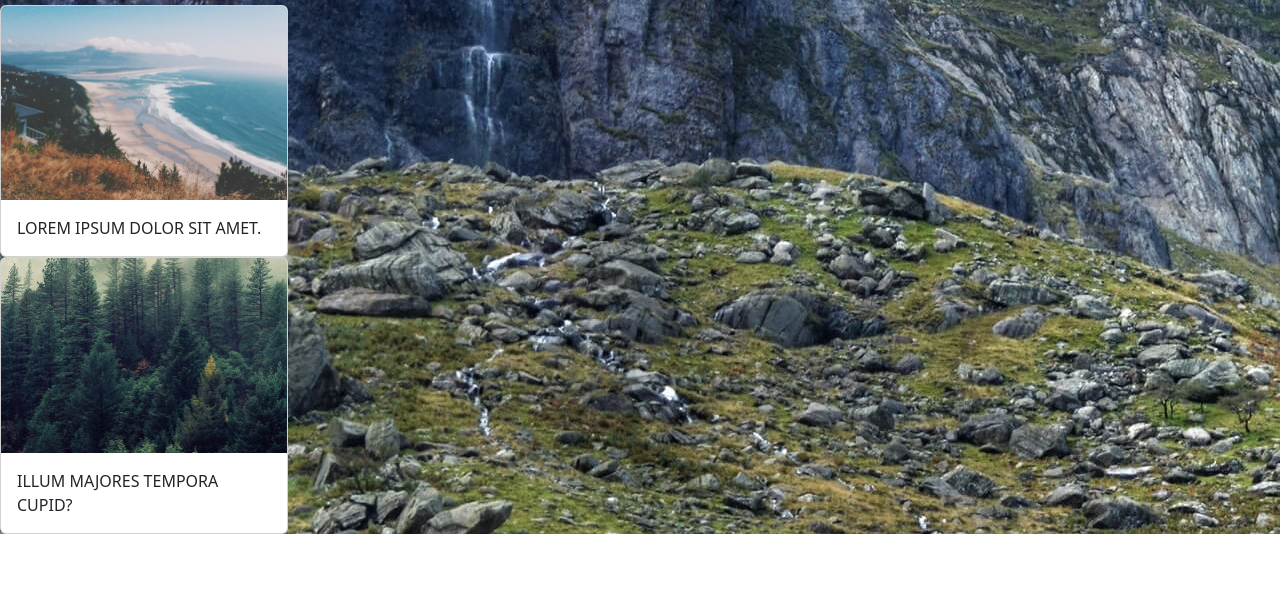
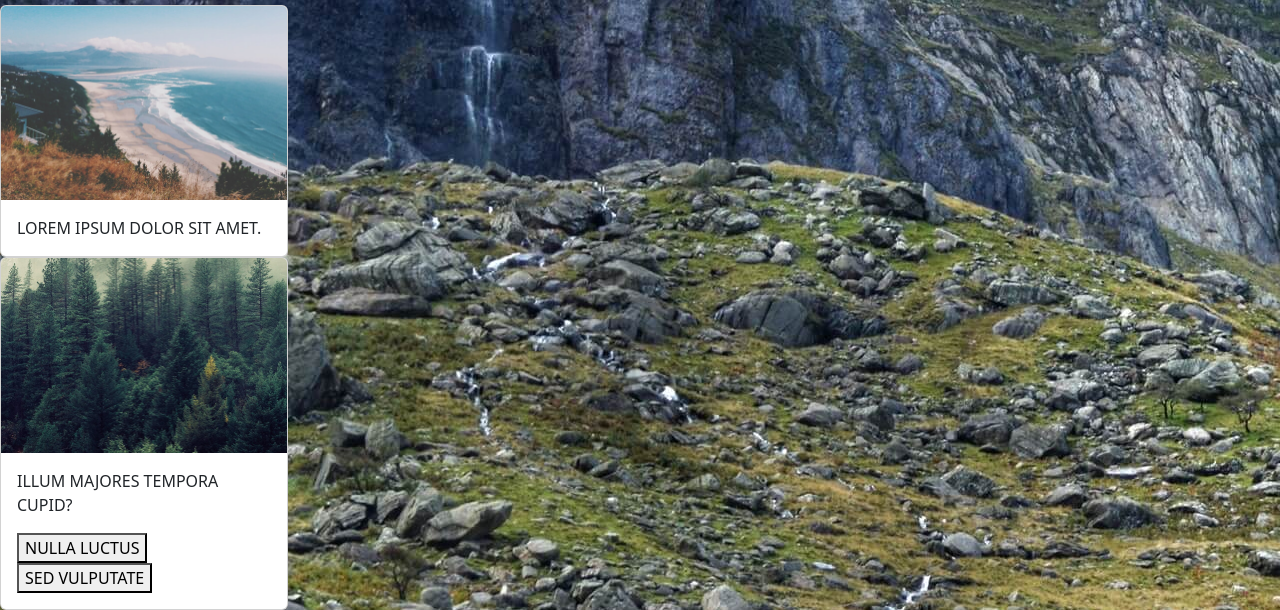
Before and after one commit to Eestia/spatial, a website: page index.html in a window 1280 px wide. Shown: the part 657-1267 px from the top of the page. Before the commit the page ends 1191 px from the top, so only its background shows below. Drawn offline with nearby package versions, Linux system fonts and the light colour scheme.

Commit message:
add button

```diff
--- a/index.html
+++ b/index.html
@@ -57,6 +57,8 @@
                 <img src="./public/assets/images/pic03.jpg" class="card-img-top" alt="...">
                 <div class="card-body">
                   <p class="card-text">ILLUM MAJORES TEMPORA CUPID?</p>
+                  <button>NULLA LUCTUS</button>
+                  <button>SED VULPUTATE</button>
                 </div>
               </div>
         </section>
```
